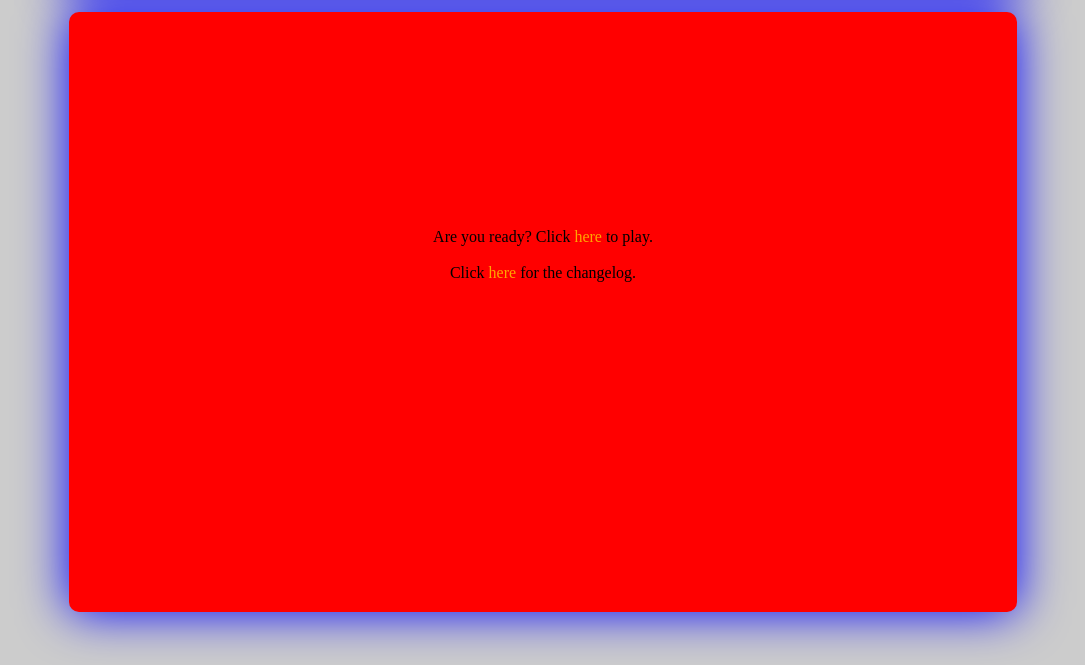
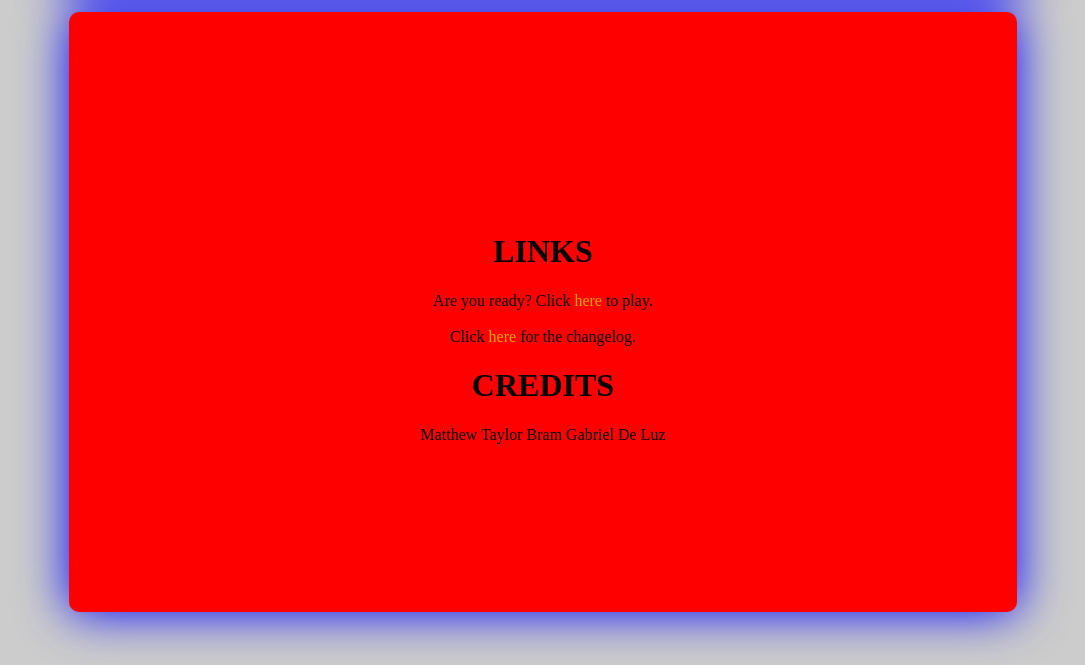
Before and after one commit to plirof/8bit-text-adventure-1, a plain HTML site: page index.html in a window 1280 px wide. Shown: the part 135-800 px from the top of the page, without its empty margins (97-1182 px from the left). Drawn offline with Linux system fonts and the light colour scheme.

Commit message:
Unfinished change

```diff
--- a/index.html
+++ b/index.html
@@ -12,10 +12,18 @@
 	</div>
 
 	<div id="main">
+		<h1>LINKS</h1>
 		<p>
 			Are you ready? Click <a href="game.html">here</a> to play.<br>
 			<br>Click <a href="changelog.html">here</a> for the changelog.
+		</p>
+		<h1>CREDITS</h1>
 		<p>
+			Matthew Taylor
+			Bram
+			Gabriel De Luz
+
+		</p>
 	</div>
 </body>
 </html>
```
